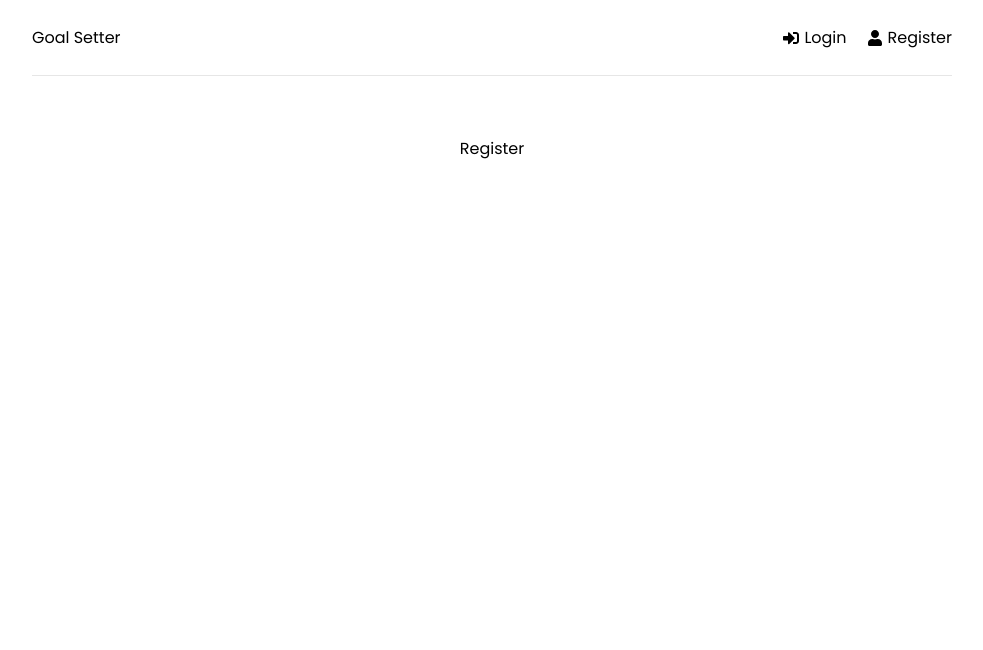
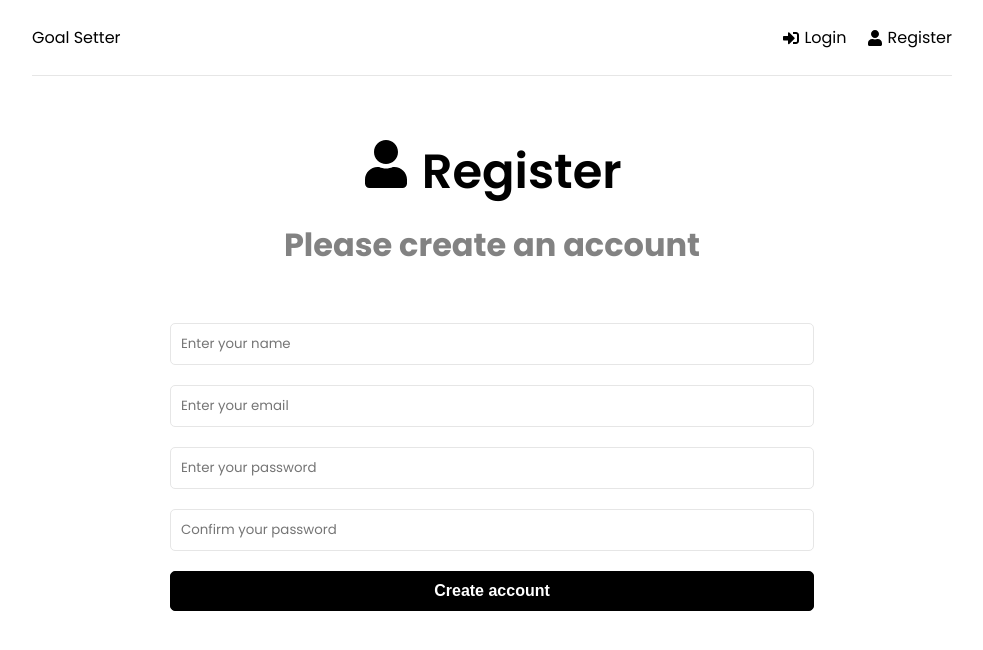
Before and after one commit to davidamebley/mern-goal-setter-app, a React (Create React App) app in the folder frontend/: page /register in a window 1280 px wide. Shown: the top 650 px of the page, without its empty margins (148-1131 px from the left). Built offline with nearby package versions, Linux system fonts and the light colour scheme.

Commit message:
Set up initial Register Page structure

```diff
--- a/frontend/src/pages/Register.jsx
+++ b/frontend/src/pages/Register.jsx
@@ -1,11 +1,60 @@
 import { useState, useEffect } from 'react';
+import { FaUser } from 'react-icons/fa';
 
 const Register = () => {
     const [formData, setFormData] = useState({
+        name: '',
+        email: '',
+        password: '',
+        password2: ''
+    });
 
-    });
+    const { name, email, password, password2 } = formData;
+
+    const onChange = (e) => {
+        setFormData((prevState) => ({
+            // We are setting the form data to an object
+            ...prevState,   // we destructure/get all fields in the form
+            [e.target.name]: e.target.value
+        }));
+    };
+
+    const onSubmit = (e) => {
+        e.preventDefault();
+    }
+
+
   return (
-    <div>Register</div>
+    <>
+        <section className='heading'>
+            <h1>
+                <FaUser /> Register
+            </h1>
+            <p>Please create an account</p>
+        </section>
+
+        <section className="form">
+            <form action="" method="post" onSubmit={onSubmit}>
+                <div className="form-group">
+                    <input type="text" className="form-control" id='name' name='name' value={name} placeholder='Enter your name' onChange={onChange} />
+                </div>
+                <div className="form-group">
+                    <input type="email" className="form-control" id='email' name='email' value={email} placeholder='Enter your email' onChange={onChange} />
+                </div>
+                <div className="form-group">
+                    <input type="password" className="form-control" id='password' name='password' value={password} placeholder='Enter your password' onChange={onChange} />
+                </div>
+                <div className="form-group">
+                    <input type="password" className="form-control" id='password2' name='password2' value={password2} placeholder='Confirm your password' onChange={onChange} />
+                </div>
+                <div className="form-group">
+                    <button type="submit" className='btn btn-block'>
+                        Create account
+                    </button>
+                </div>
+            </form>
+        </section>
+    </>
   )
 }
 
```
